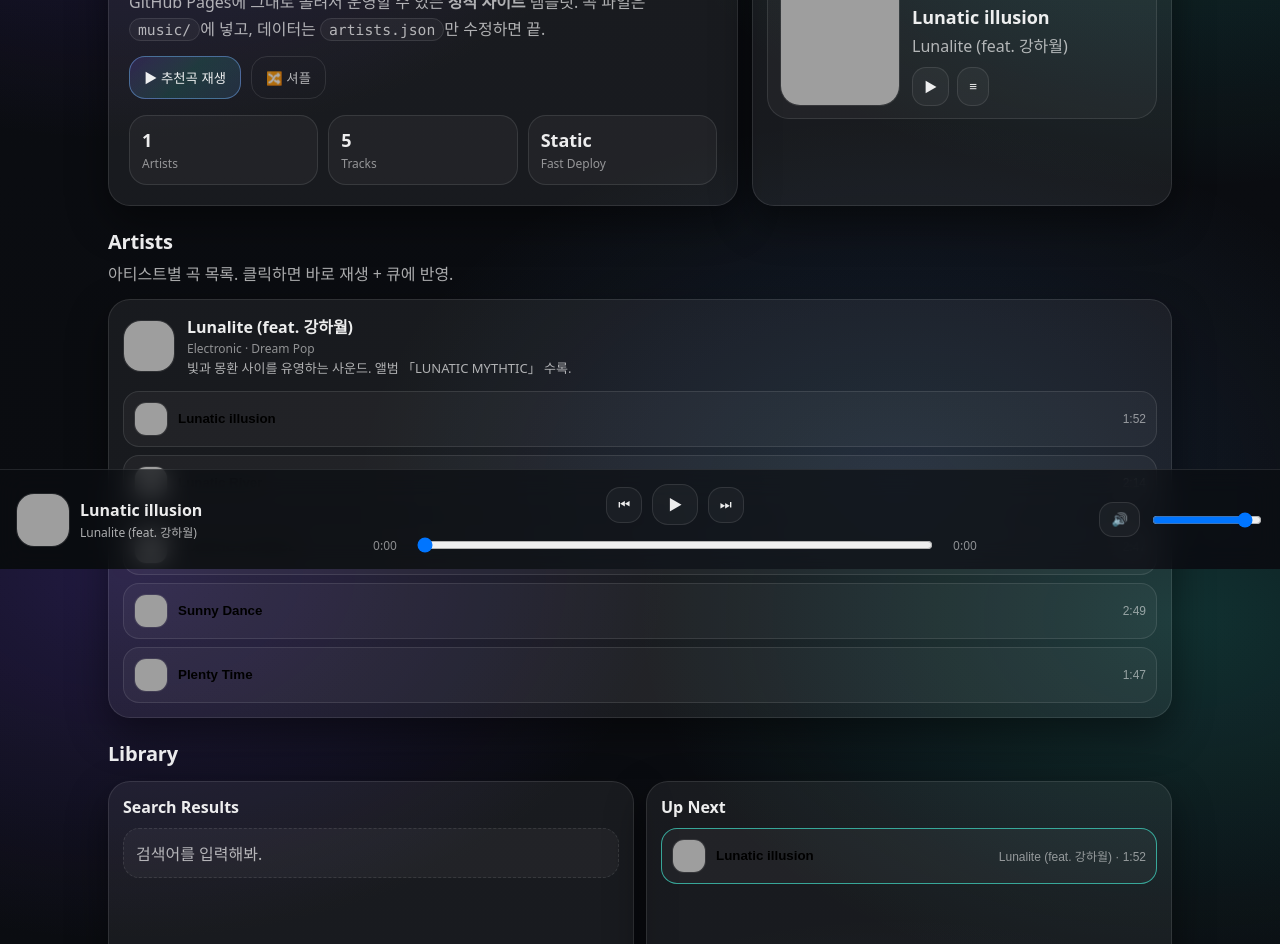
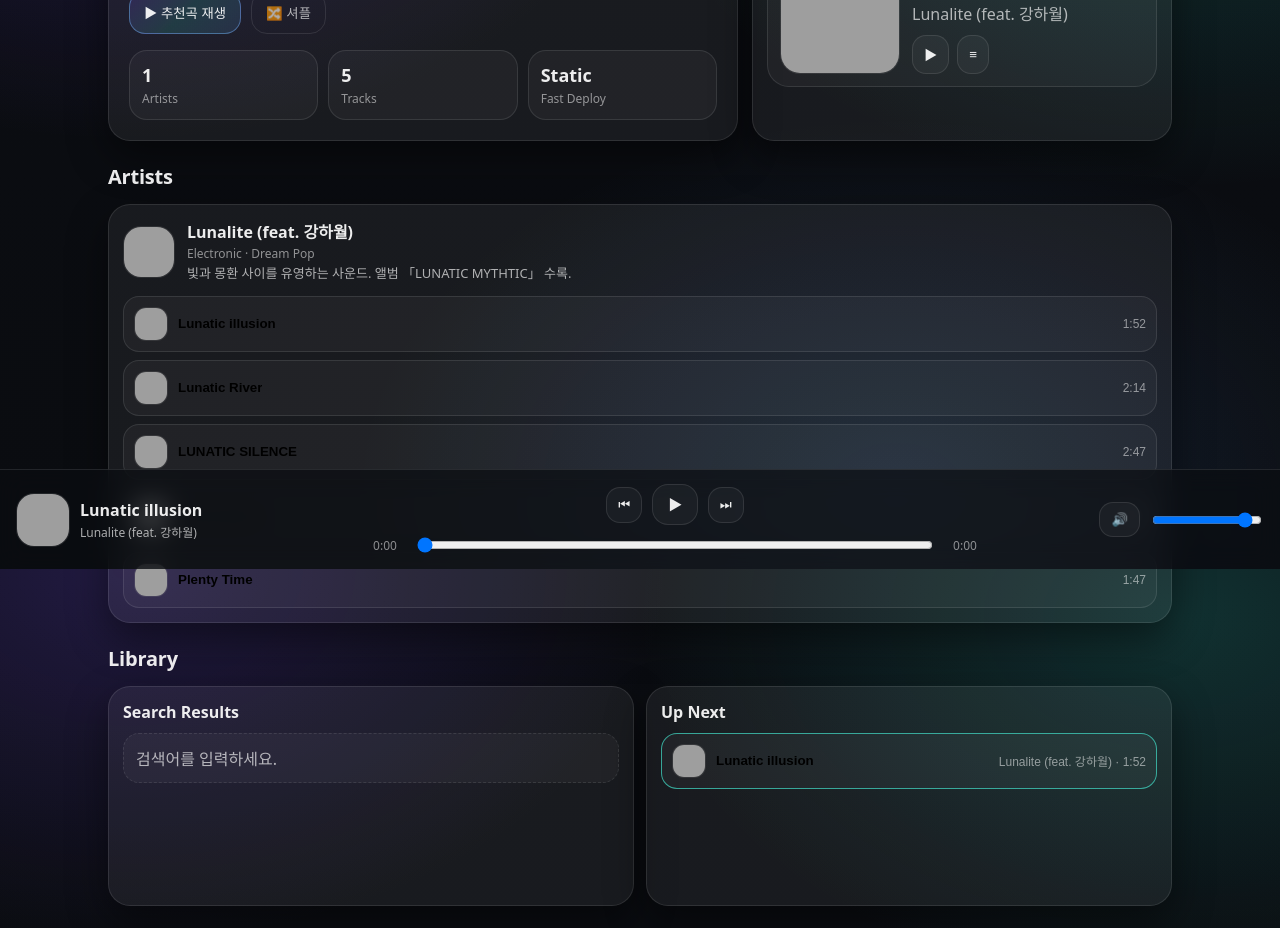
Before and after one commit to cometodlite/lister, a plain HTML site: page index.html in a window 1280 px wide. Shown: the part 231-1175 px from the top of the page. Drawn offline with Linux system fonts and the light colour scheme; grey boxes are pictures that could not be loaded.

Commit message:
Add files via upload

```diff
--- a/index.html
+++ b/index.html
@@ -33,10 +33,7 @@
     <section class="hero">
       <div class="hero-left">
         <h1 class="hero-title">Lister에서 듣는<br/>소속 아티스트 사운드</h1>
-        <p class="hero-desc">
-          GitHub Pages에 그대로 올려서 운영할 수 있는 <b>정적 사이트</b> 템플릿.
-          곡 파일은 <code>music/</code>에 넣고, 데이터는 <code>artists.json</code>만 수정하면 끝.
-        </p>
+
 
         <div class="hero-cta">
           <button class="btn" id="btnFeatured">▶ 추천곡 재생</button>
@@ -71,7 +68,7 @@
     <section class="section" id="artists">
       <div class="section-head">
         <h2>Artists</h2>
-        <p>아티스트별 곡 목록. 클릭하면 바로 재생 + 큐에 반영.</p>
+
       </div>
       <div id="artistGrid" class="grid" aria-live="polite"></div>
     </section>
@@ -85,7 +82,7 @@
       <div class="library">
         <div class="panel">
           <div class="panel-title">Search Results</div>
-          <div id="results" class="results empty">검색어를 입력해봐.</div>
+          <div id="results" class="results empty">검색어를 입력하세요.</div>
         </div>
 
         <div class="panel">
```
